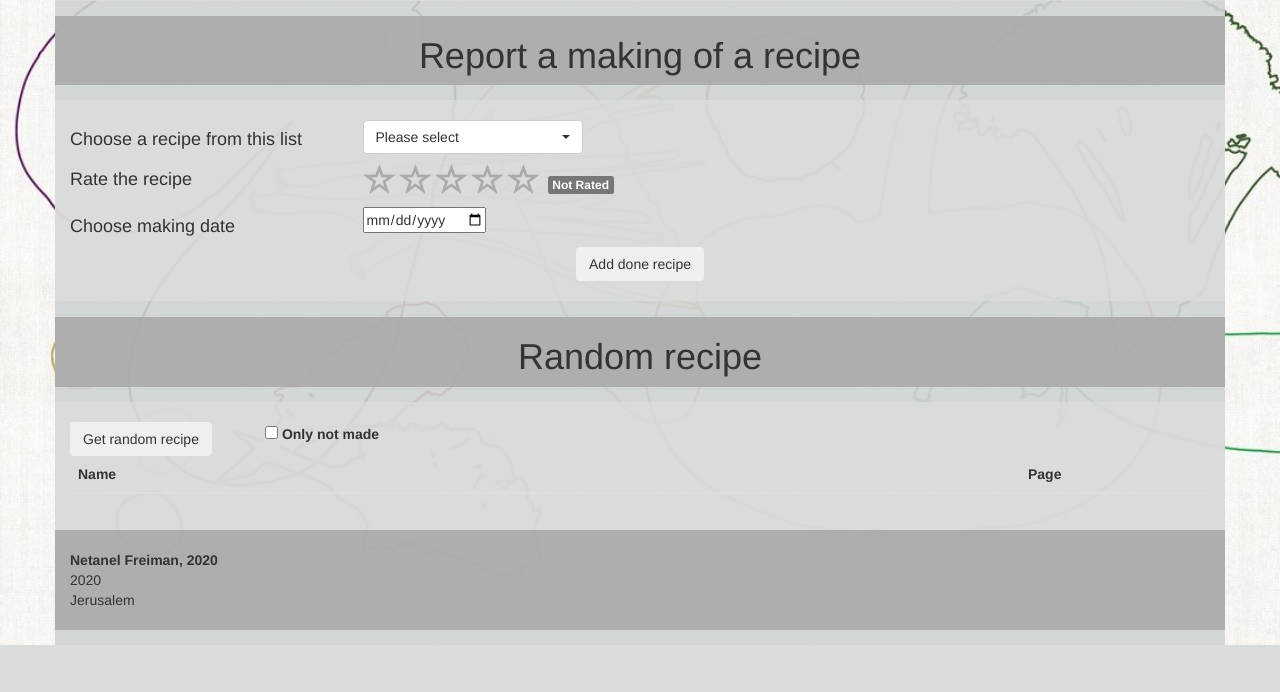
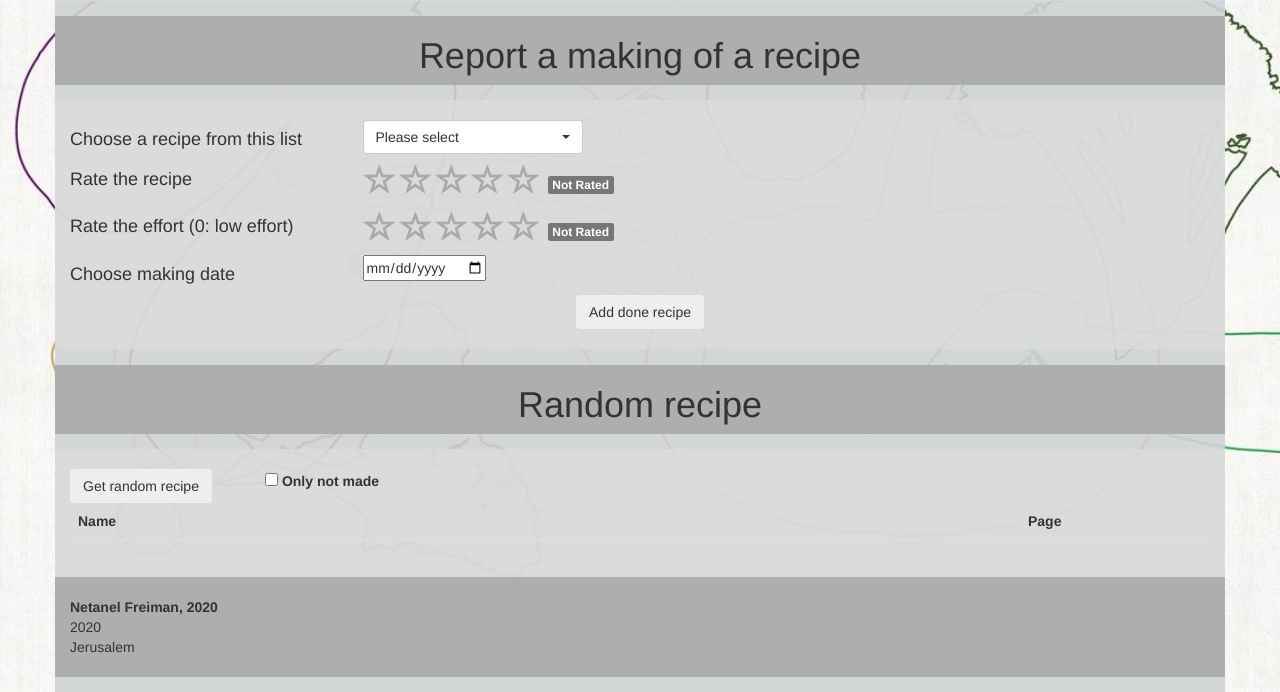
Before and after one commit to netanelf/you_against_the_book, a Django app: template yatb_django/templates/yotams_race/index.html in a window 1280 px wide. Shown: the part 242-934 px from the top of the page. Before the commit the page ends 887 px from the top, so only its background shows below. Run offline with Django 3.2, Linux system fonts and the light colour scheme; the template is opened without the code that fills it, so the values that code supplies are empty; some libraries are stand-ins or nearby versions.

Commit message:
effort wip

```diff
--- a/yatb_django/static/js/index.js
+++ b/yatb_django/static/js/index.js
@@ -40,6 +40,7 @@ function addDoneRecipe(event, data){
     var recipe_name_e = document.getElementById('recipes_chooser');
     var recipe_making_date_e = document.getElementById('making_date');
     var recipe_rating_e = document.getElementById("rating_input")
+    var recipe_effort_e = document.getElementById("effort_input")
 
     function onDataReceived(){
         console.log('updated site with new making');
@@ -50,7 +51,7 @@ function addDoneRecipe(event, data){
         url: 'add_new_making/',
         type: 'GET',
         dataType: 'json',
-        data: JSON.stringify([recipe_name_e.value, recipe_making_date_e.value, recipe_rating_e.value], null, 2),
+        data: JSON.stringify([recipe_name_e.value, recipe_making_date_e.value, recipe_rating_e.value, recipe_effort_e.value], null, 2),
         success: onDataReceived
     });
 }
--- a/yatb_django/templates/yotams_race/index.html
+++ b/yatb_django/templates/yotams_race/index.html
@@ -120,6 +120,14 @@
         </div>
         <div class="row bg-silver">
             <div class="col-lg-3">
+                <h4>Rate the effort (0: low effort)</h4>
+            </div>
+            <div class="col-lg-9">
+                <input id="effort_input" name="effort_input" class="rating rating-loading" data-show-clear="false" data-show-caption="true" data-min="0" data-max="5" data-step="0.1">
+            </div>
+        </div>
+        <div class="row bg-silver">
+            <div class="col-lg-3">
                 <h4>Choose making date</h4>
             </div>
             <div class="col-lg-9">
--- a/yatb_django/yotams_race/models.py
+++ b/yatb_django/yotams_race/models.py
@@ -13,3 +13,4 @@ class Making(models.Model):
     recipe = models.ForeignKey(Recipe, on_delete=models.CASCADE)
     timestamp = models.DateTimeField()
     score = models.FloatField(validators=[MaxValueValidator(5), MinValueValidator(0)])
+    effort = models.FloatField(validators=[MaxValueValidator(5), MinValueValidator(0)], null=True)
```
Also changed, not shown: yatb_django/yotams_race/views.py (+10 -3 lines).
